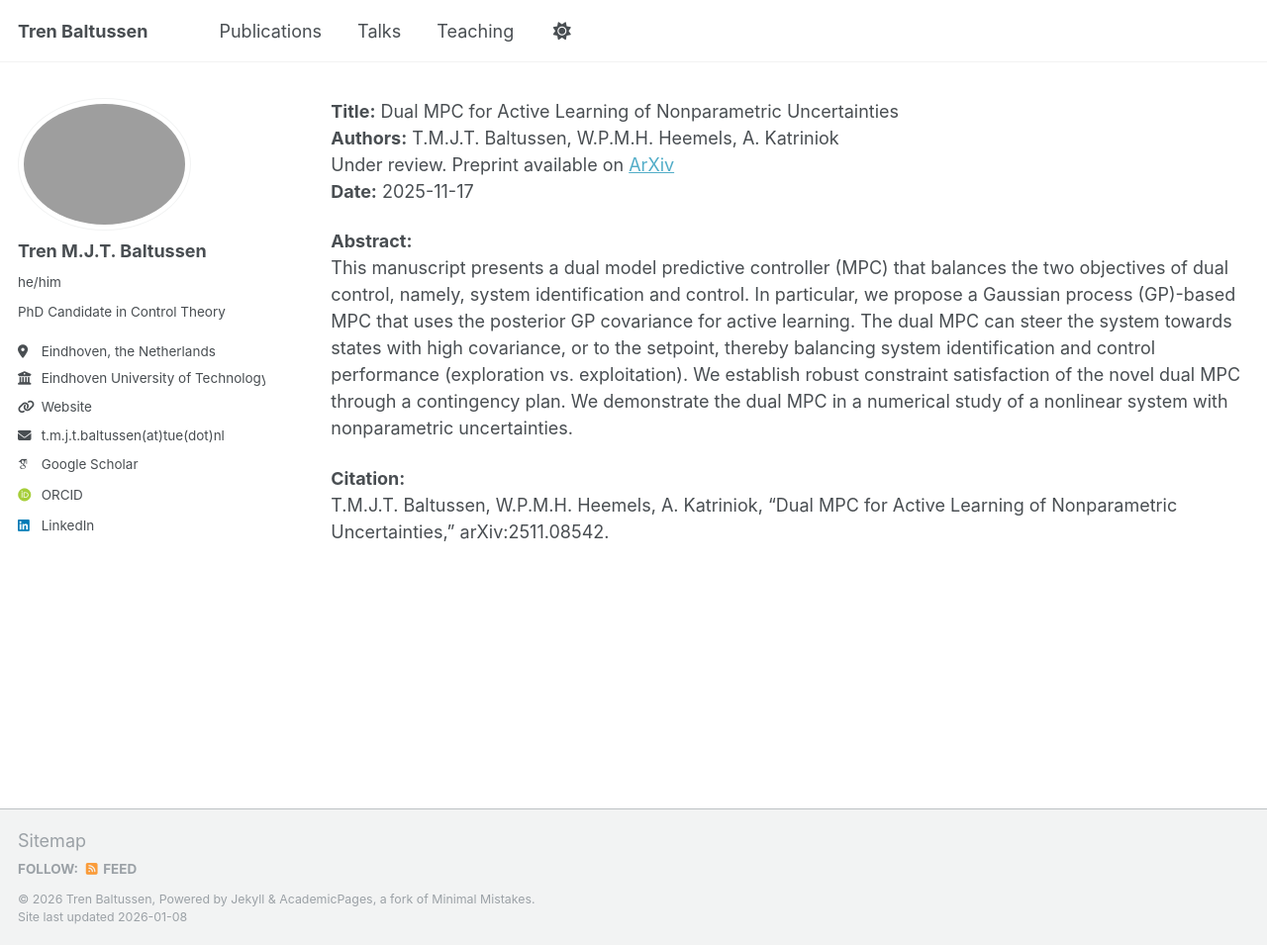
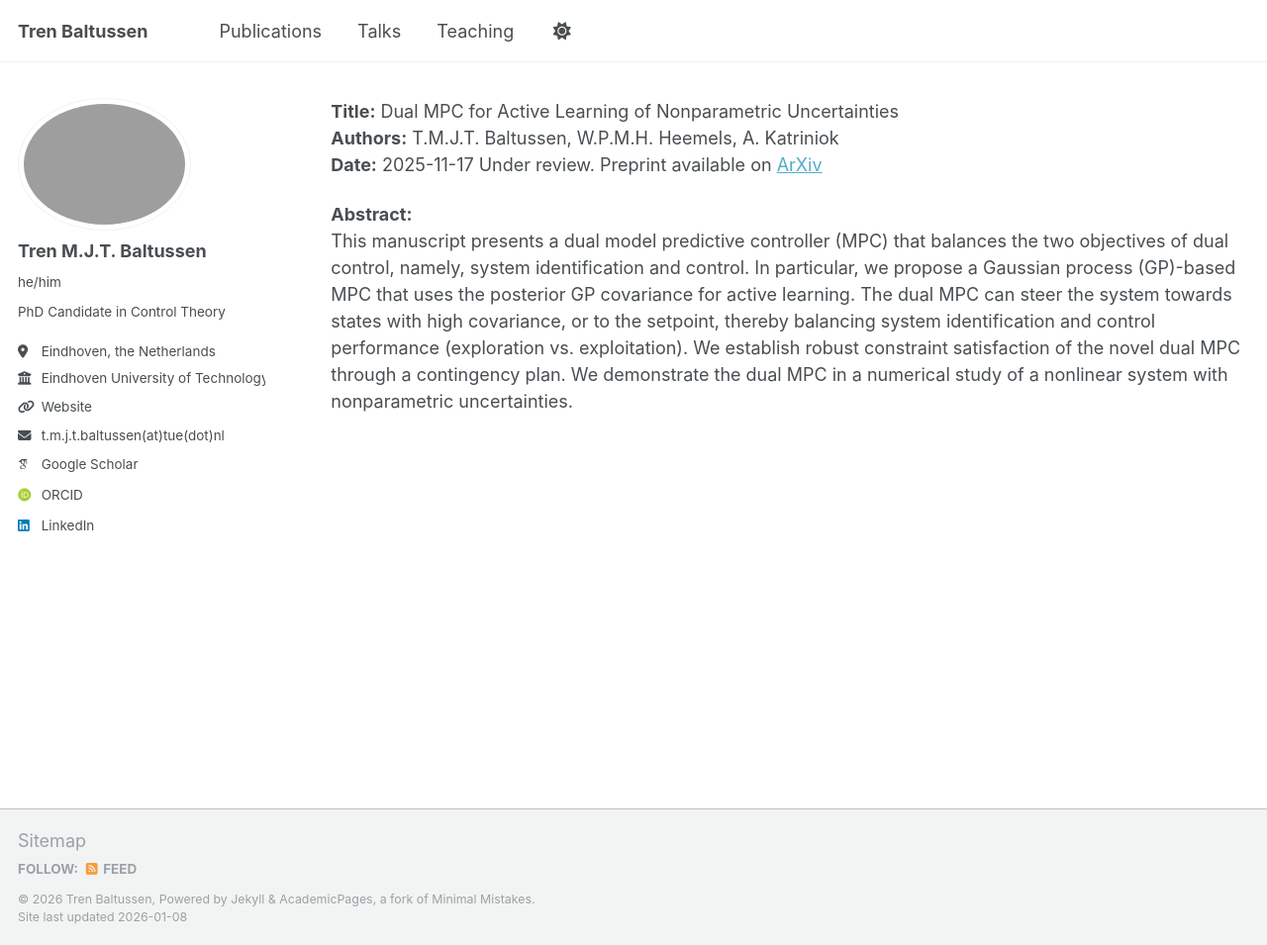
Before and after one commit to TrenBaltussen/TrenBaltussen.github.io, a Jekyll site: the page built from _pages/latest_publication.md, in a window 1280 px wide and 955 px high. Shown: the whole window at 99% size. Built offline with Jekyll 4.4.1, drawn with Linux system fonts in a browser that asks for light colours; some web fonts are replaced; our own code applies the rules of GitHub Pages for plain Markdown files.

Commit message:
Update publication details in latest_publication.md

```diff
--- a/_pages/latest_publication.md
+++ b/_pages/latest_publication.md
@@ -1,10 +1,7 @@
 **Title:** Dual MPC for Active Learning of Nonparametric Uncertainties
 **Authors:** T.M.J.T. Baltussen, W.P.M.H. Heemels, A. Katriniok
+**Date:** 2025-11-17
 Under review. Preprint available on [ArXiv](https://arxiv.org/abs/2511.08542)
-**Date:** 2025-11-17
 
 **Abstract:**
 This manuscript presents a dual model predictive controller (MPC) that balances the two objectives of dual control, namely, system identification and control. In particular, we propose a Gaussian process (GP)-based MPC that uses the posterior GP covariance for active learning. The dual MPC can steer the system towards states with high covariance, or to the setpoint, thereby balancing system identification and control performance (exploration vs. exploitation). We establish robust constraint satisfaction of the novel dual MPC through a contingency plan. We demonstrate the dual MPC in a numerical study of a nonlinear system with nonparametric uncertainties.
-
-**Citation:**
-T.M.J.T. Baltussen, W.P.M.H. Heemels, A. Katriniok, “Dual MPC for Active Learning of Nonparametric Uncertainties,” arXiv:2511.08542.
```
